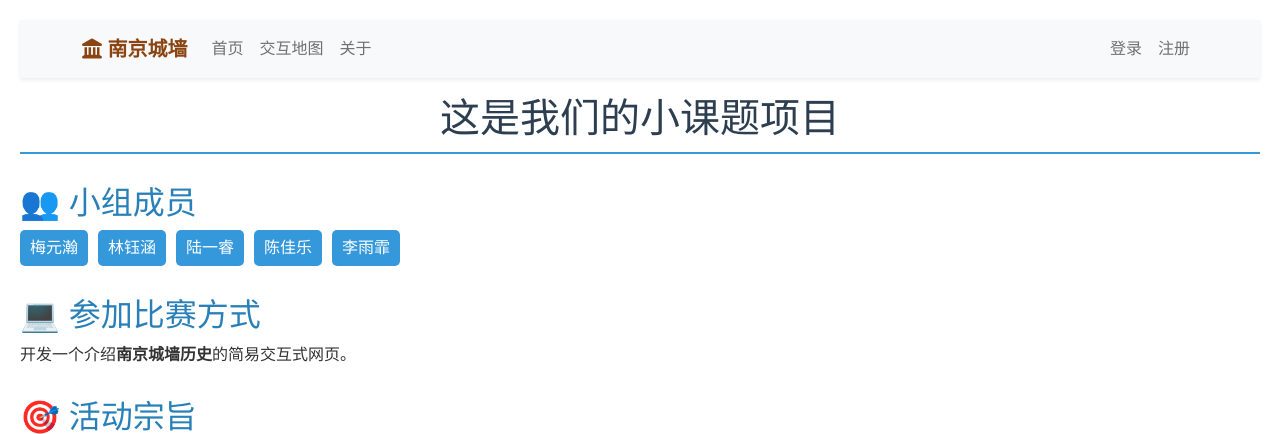
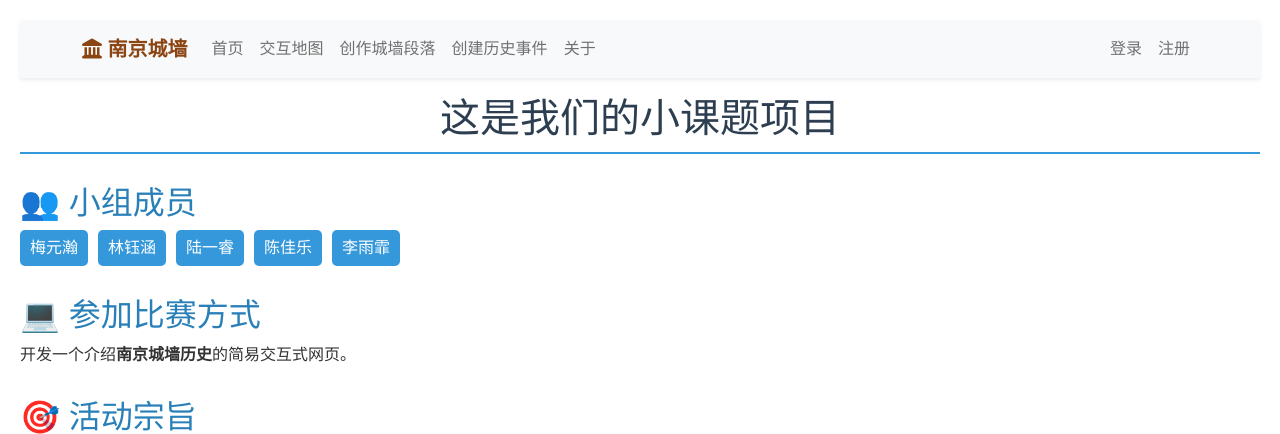
Before and after one commit to MYH3450/nj9cmcq, a Django app: page /about/ in a window 1280 px wide. Shown: the top 434 px of the page. Run offline with Django 5.2, Linux system fonts and the light colour scheme.

Commit message:
holy shit

```diff
--- a/templates/base.html
+++ b/templates/base.html
@@ -108,6 +108,12 @@
                         <a class="nav-link" href="{% url 'interactive_map' %}">交互地图</a>
                     </li>
                     <li class="nav-item">
+                        <a class="nav-link" href="{% url 'create_contribution' %}">创作城墙段落</a>
+                    </li>
+                    <li class="nav-item">
+                        <a class="nav-link" href="{% url 'create_historical_event' %}">创建历史事件</a>
+                    </li>
+                    <li class="nav-item">
                         <a class="nav-link" href="{% url 'about_page' %}">关于</a>
                     </li>
                 </ul>
```
